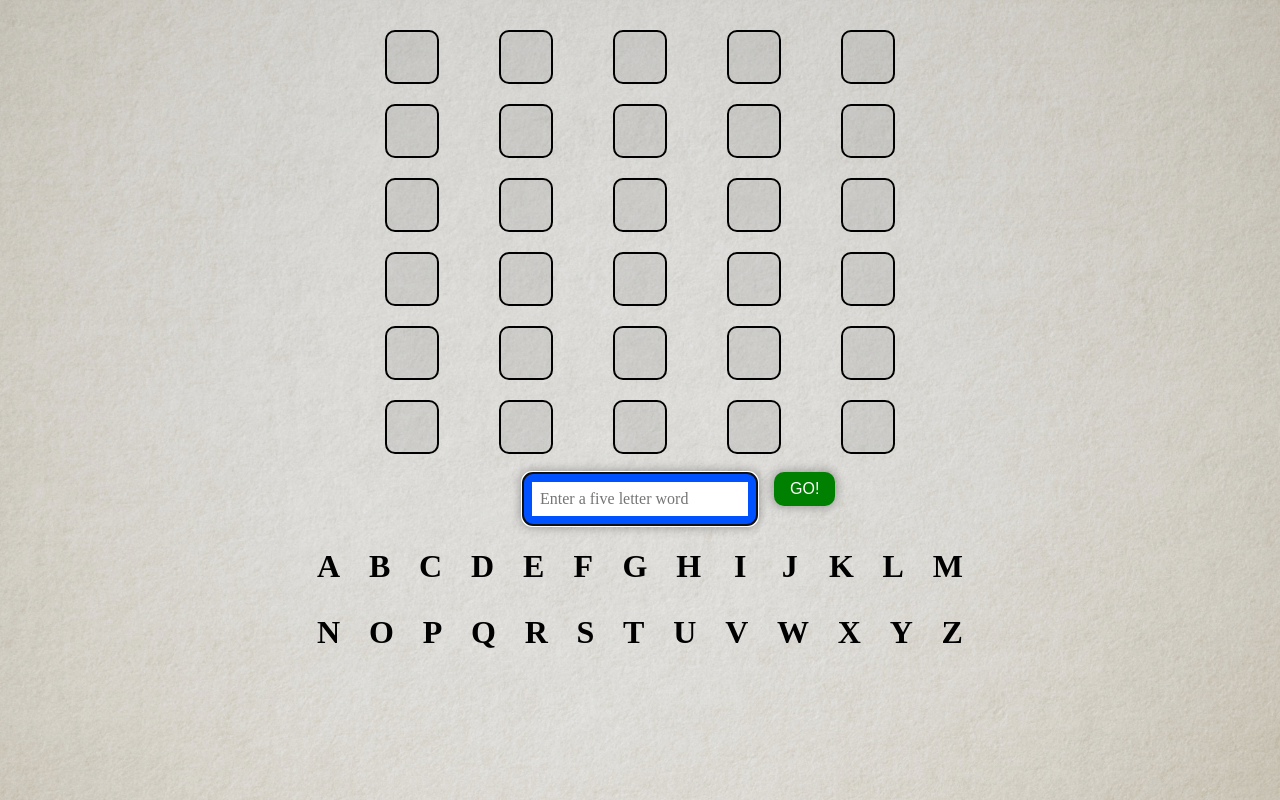
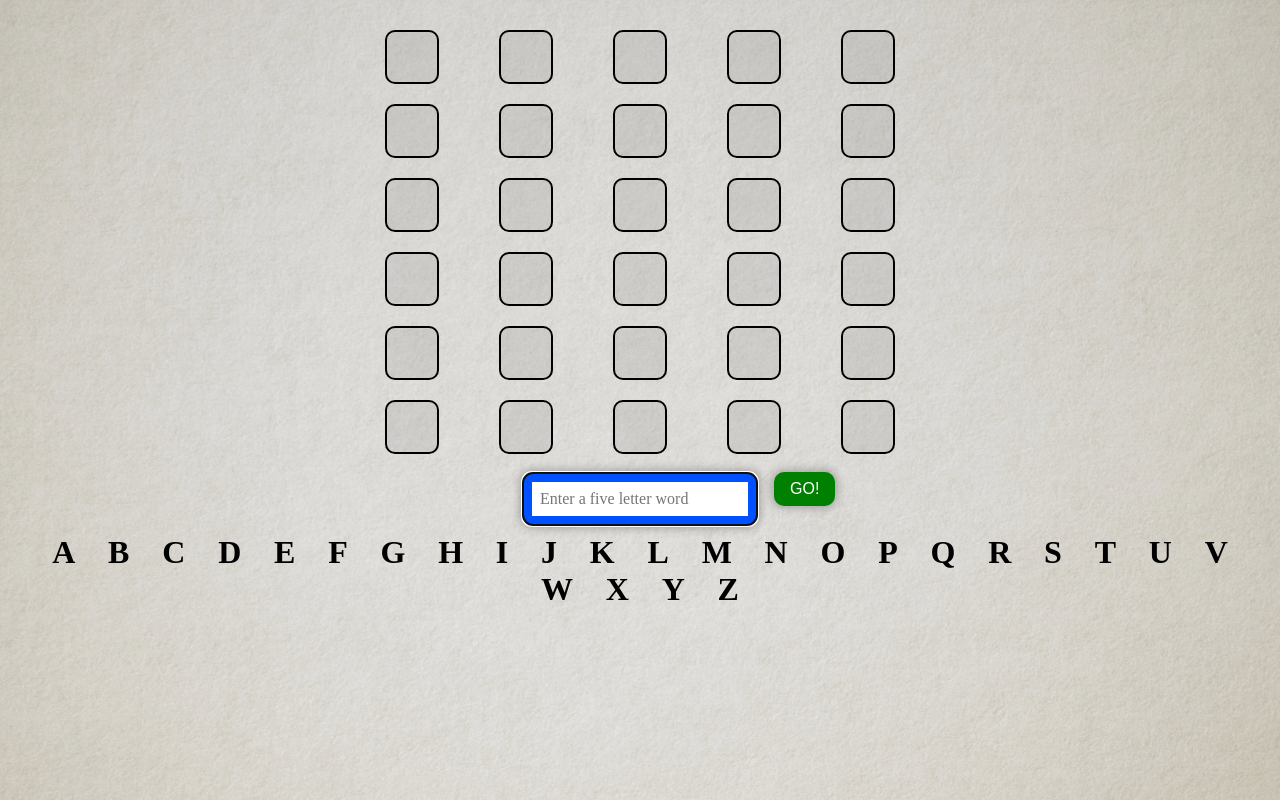
Before and after one commit to JayBitterman/Wordle, a plain HTML site: page index.html in a window 1280 px wide. Drawn offline with Linux system fonts and the light colour scheme.

Commit message:
Update index.html

```diff
--- a/index.html
+++ b/index.html
@@ -2,6 +2,7 @@
 <html>
   <head>
     <link rel="icon" type="image/png" href="wordleIcon.png">
+    <meta name="viewport" content="width=device-width, initial-scale=1">
     <title>Wordle</title>
     <link rel="stylesheet" type="text/css" href="web.css">
   </head>
@@ -58,7 +59,7 @@
         <label class="error" id="lengthError">*Word must be five letters long.</label>
         <label class="error" id="wordError">*Not a real word.</label>
       </div>
-      <div class="row">
+      <div class="letCont">
         <label class="letter" id="A">A</label>
         <label class="letter" id="B">B</label>
         <label class="letter" id="C">C</label>
@@ -72,8 +73,6 @@
         <label class="letter" id="K">K</label>
         <label class="letter" id="L">L</label>
         <label class="letter" id="M">M</label>
-      </div>
-      <div class="row">
         <label class="letter" id="N">N</label>
         <label class="letter" id="O">O</label>
         <label class="letter" id="P">P</label>
```
